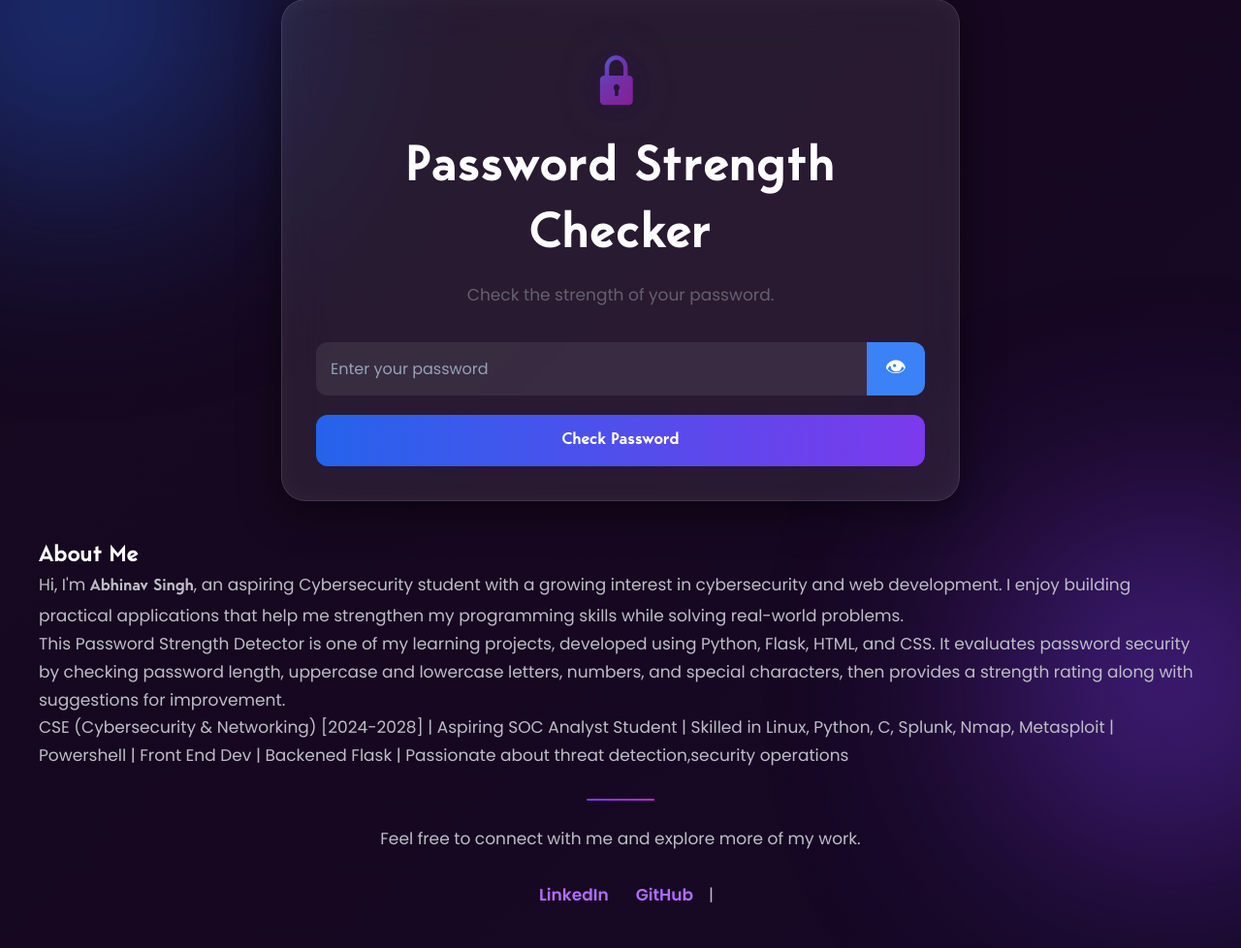
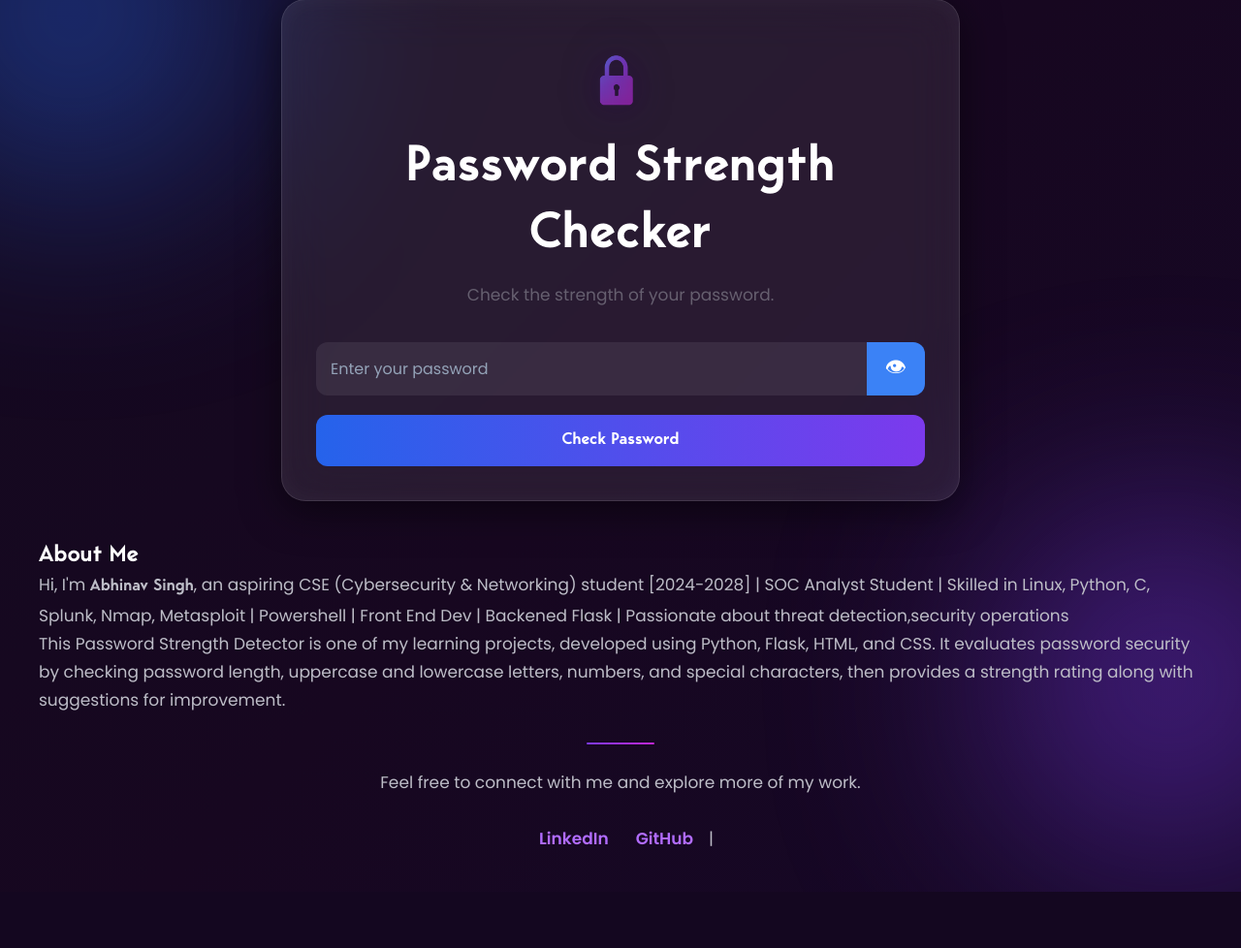
Before and after one commit to dragthenetwork-eng/Password-Strength-Detector, a Flask app: page / in a window 1280 px wide. Shown: the part 41-1019 px from the top of the page at 97% size. After the commit the page ends 961 px from the top, so only its background shows below. Run offline with Flask 3, Linux system fonts and the light colour scheme.

Commit message:
Update index.html

```diff
--- a/templates/index.html
+++ b/templates/index.html
@@ -130,10 +130,11 @@
     <h2>About Me</h2>
 
     <p>
-        Hi, I'm <strong>Abhinav Singh</strong>, an aspiring Cybersecurity student with a growing
-        interest in cybersecurity and web development. I enjoy building practical
-        applications that help me strengthen my programming skills while solving
-        real-world problems.
+        Hi, I'm <strong>Abhinav Singh</strong>, an aspiring CSE (Cybersecurity & Networking) student [2024-2028] |
+        SOC Analyst Student | Skilled in Linux,
+        Python, C, Splunk, Nmap, Metasploit | Powershell |
+        Front End Dev | Backened Flask | Passionate about
+        threat detection,security operations
     </p>
 
     <p>
@@ -144,13 +145,7 @@
         for improvement.
     </p>
 
-    <p>
-       CSE (Cybersecurity & Networking) [2024-2028] |
-       Aspiring SOC Analyst Student | Skilled in Linux,
-       Python, C, Splunk, Nmap, Metasploit | Powershell |
-       Front End Dev | Backened Flask | Passionate about
-       threat detection,security operations
-    </p>
+
 
     <p class="contact-links">
         Feel free to connect with me and explore more of my work.<br><br>
```
